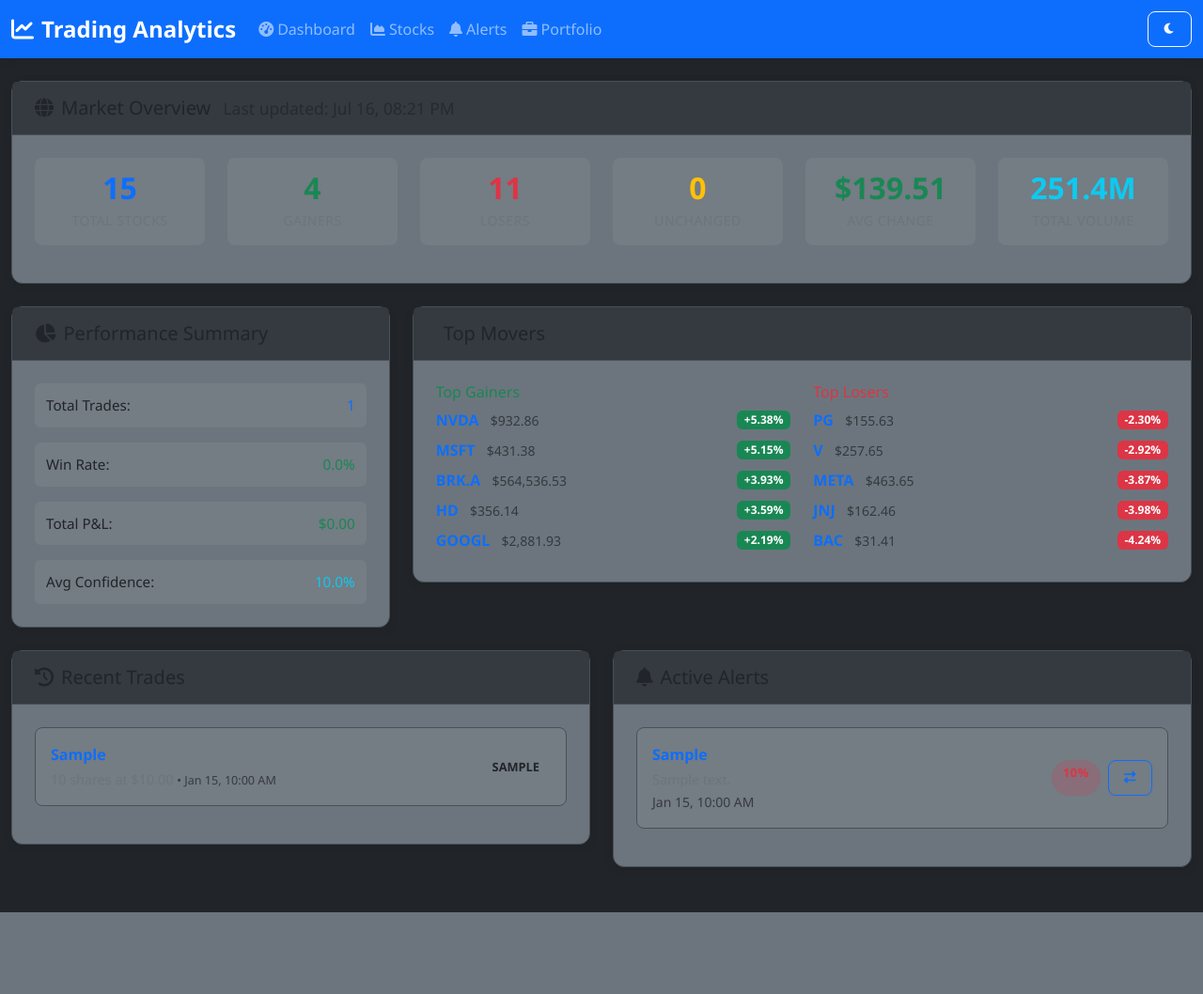
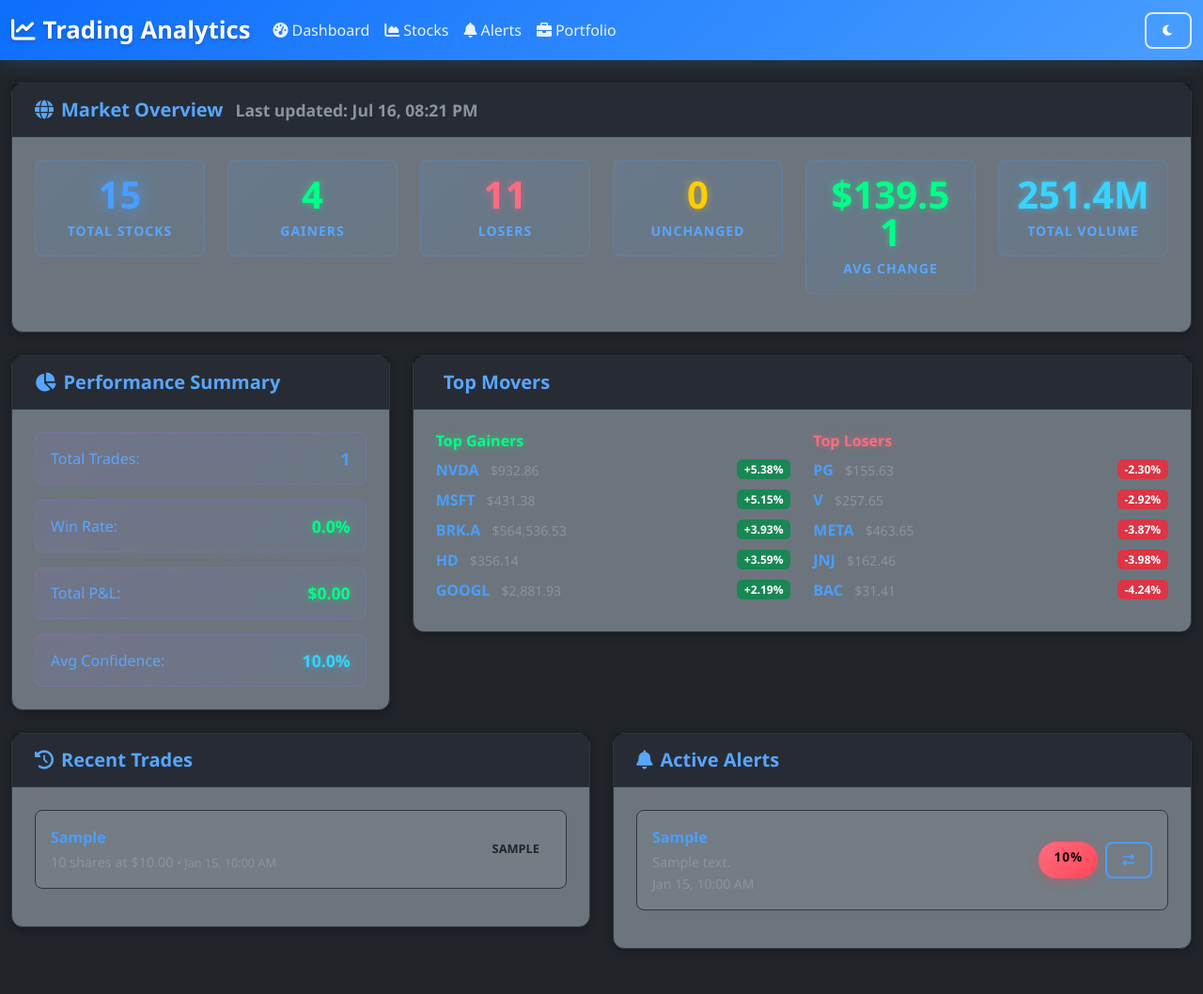
Before and after one commit to img0j0/tradewise-ai, a Flask app: page / in a window 1280 px wide. Shown: the whole page at 94% size. Before the commit the page ends 971 px from the top, so only its background shows below. Run offline with Flask 3, Linux system fonts and the light colour scheme; tables that the repository leaves empty hold one stand-in row (values such as "Sample post").

Commit message:
Introduce a vibrant dark theme for improved readability and aesthetics
Implements a dark theme by modifying CSS variables and base HTML with new color schemes and styles in `static/css/style.css` and `templates/base.html`.

Replit-Commit-Author: Agent
Replit-Commit-Session-Id: ff2204e8-596f-4096-a6e7-78ef4ad0d830
Replit-Commit-Screenshot-Url: https://storage.googleapis.com/screenshot-production-us-central1/faac9d14-f6e8-472b-b68f-2222f8439d93/ff2204e8-596f-4096-a6e7-78ef4ad0d830/onFJrFo

```diff
--- a/static/css/style.css
+++ b/static/css/style.css
@@ -1,19 +1,23 @@
 /* Custom CSS for Trading Analytics Platform */
 
 :root {
-    --primary-color: #0d6efd;
-    --secondary-color: #6c757d;
-    --success-color: #198754;
-    --danger-color: #dc3545;
-    --warning-color: #ffc107;
-    --info-color: #0dcaf0;
-    --dark-bg: #212529;
+    --primary-color: #4a9eff;
+    --secondary-color: #8b95a1;
+    --success-color: #00d97e;
+    --danger-color: #ff4757;
+    --warning-color: #ffcc00;
+    --info-color: #39d3ff;
+    --dark-bg: #0d1117;
     --light-bg: #ffffff;
-    --card-bg-dark: #343a40;
+    --card-bg-dark: #161b22;
     --card-bg-light: #f8f9fa;
-    --border-color: #495057;
-    --text-primary: #ffffff;
-    --text-secondary: #6c757d;
+    --border-color: #30363d;
+    --text-primary: #f0f6fc;
+    --text-secondary: #8b949e;
+    --text-bright: #58a6ff;
+    --accent-purple: #a371f7;
+    --accent-orange: #ffa657;
+    --accent-pink: #f778ba;
 }
 
 /* Light theme variables */
@@ -40,19 +44,25 @@ body {
     background-color: var(--card-bg-dark);
     border: 1px solid var(--border-color);
     border-radius: 12px;
-    box-shadow: 0 2px 10px rgba(0, 0, 0, 0.1);
+    box-shadow: 0 2px 10px rgba(0, 0, 0, 0.3);
     transition: all 0.3s ease;
 }
 
 .card:hover {
-    box-shadow: 0 4px 20px rgba(0, 0, 0, 0.15);
+    box-shadow: 0 4px 20px rgba(74, 158, 255, 0.1);
     transform: translateY(-2px);
+    border-color: rgba(74, 158, 255, 0.3);
 }
 
 .card-header {
-    background-color: var(--card-bg-dark);
+    background-color: rgba(22, 27, 34, 0.8);
     border-bottom: 1px solid var(--border-color);
     padding: 1rem 1.5rem;
+}
+
+.card-header h5 {
+    color: var(--text-bright);
+    font-weight: 600;
 }
 
 .card-body {
@@ -64,28 +74,32 @@ body {
     text-align: center;
     padding: 1rem;
     border-radius: 8px;
-    background-color: rgba(255, 255, 255, 0.05);
+    background: linear-gradient(135deg, rgba(74, 158, 255, 0.1) 0%, rgba(74, 158, 255, 0.05) 100%);
+    border: 1px solid rgba(74, 158, 255, 0.2);
     margin-bottom: 1rem;
     transition: all 0.3s ease;
 }
 
 .stat-card:hover {
-    background-color: rgba(255, 255, 255, 0.1);
-    transform: translateY(-1px);
+    background: linear-gradient(135deg, rgba(74, 158, 255, 0.15) 0%, rgba(74, 158, 255, 0.08) 100%);
+    transform: translateY(-2px);
+    box-shadow: 0 4px 12px rgba(74, 158, 255, 0.2);
 }
 
 .stat-number {
-    font-size: 2rem;
+    font-size: 2.5rem;
     font-weight: 700;
     line-height: 1;
     margin-bottom: 0.5rem;
+    text-shadow: 0 0 20px currentColor;
 }
 
 .stat-label {
     font-size: 0.875rem;
-    color: var(--text-secondary);
+    color: var(--text-bright);
     text-transform: uppercase;
-    letter-spacing: 0.5px;
+    letter-spacing: 1px;
+    font-weight: 600;
 }
 
 /* Performance stats */
@@ -99,20 +113,34 @@ body {
     display: flex;
     justify-content: space-between;
     align-items: center;
-    padding: 0.75rem;
-    background-color: rgba(255, 255, 255, 0.05);
-    border-radius: 6px;
-    font-size: 0.95rem;
+    padding: 0.85rem 1rem;
+    background: linear-gradient(135deg, rgba(163, 113, 247, 0.1) 0%, rgba(74, 158, 255, 0.05) 100%);
+    border: 1px solid rgba(163, 113, 247, 0.2);
+    border-radius: 8px;
+    font-size: 1rem;
+    font-weight: 500;
+    transition: all 0.3s ease;
 }
 
 .stat-row:hover {
-    background-color: rgba(255, 255, 255, 0.1);
+    background: linear-gradient(135deg, rgba(163, 113, 247, 0.15) 0%, rgba(74, 158, 255, 0.08) 100%);
+    transform: translateX(4px);
+    box-shadow: 0 2px 8px rgba(163, 113, 247, 0.2);
+}
+
+.stat-row span:first-child {
+    color: var(--text-bright);
+}
+
+.stat-row span:last-child {
+    font-weight: 700;
+    font-size: 1.1rem;
 }
 
 /* Stock list styles */
 .stock-item {
-    background-color: rgba(255, 255, 255, 0.05);
-    border: 1px solid var(--border-color);
+    background: linear-gradient(135deg, rgba(22, 27, 34, 0.9) 0%, rgba(13, 17, 23, 0.9) 100%);
+    border: 1px solid rgba(74, 158, 255, 0.2);
     border-radius: 8px;
     padding: 1rem;
     margin-bottom: 1rem;
@@ -173,42 +211,63 @@ body {
 
 .stock-info {
     display: flex;
-    gap: 1rem;
-    font-size: 0.85rem;
-    color: var(--text-secondary);
+    gap: 1.5rem;
+    font-size: 0.95rem;
+    color: var(--text-bright);
+    font-weight: 500;
+}
+
+.stock-info span {
+    color: #8b949e;
+    display: flex;
+    align-items: center;
+    gap: 0.3rem;
+}
+
+.stock-info span strong {
+    color: var(--text-primary);
+    font-weight: 600;
 }
 
 .ai-insights {
-    background-color: rgba(13, 202, 240, 0.1);
-    border: 1px solid rgba(13, 202, 240, 0.3);
-    border-radius: 6px;
-    padding: 0.75rem;
+    background: linear-gradient(135deg, rgba(57, 211, 255, 0.15) 0%, rgba(163, 113, 247, 0.1) 100%);
+    border: 1px solid rgba(57, 211, 255, 0.4);
+    border-radius: 8px;
+    padding: 1rem;
     margin-top: 1rem;
+    box-shadow: 0 2px 8px rgba(57, 211, 255, 0.2);
 }
 
 .confidence-badge {
     display: inline-block;
-    padding: 0.25rem 0.75rem;
+    padding: 0.35rem 1rem;
     border-radius: 20px;
-    font-size: 0.8rem;
-    font-weight: 600;
+    font-size: 0.85rem;
+    font-weight: 700;
     text-transform: uppercase;
-    letter-spacing: 0.5px;
+    letter-spacing: 1px;
+    box-shadow: 0 2px 8px rgba(0, 0, 0, 0.2);
 }
 
 .confidence-high {
-    background-color: rgba(25, 135, 84, 0.2);
-    color: var(--success-color);
+    background: linear-gradient(135deg, #00ff88 0%, #00d97e 100%);
+    color: #001a0f;
+    box-shadow: 0 2px 12px rgba(0, 217, 126, 0.4);
+    text-shadow: none;
 }
 
 .confidence-medium {
-    background-color: rgba(255, 193, 7, 0.2);
-    color: var(--warning-color);
+    background: linear-gradient(135deg, #ffcc00 0%, #ffa657 100%);
+    color: #1a0f00;
+    box-shadow: 0 2px 12px rgba(255, 204, 0, 0.4);
+    text-shadow: none;
 }
 
 .confidence-low {
-    background-color: rgba(220, 53, 69, 0.2);
-    color: var(--danger-color);
+    background: linear-gradient(135deg, #ff6b81 0%, #ff4757 100%);
+    color: #1a0007;
+    box-shadow: 0 2px 12px rgba(255, 71, 87, 0.4);
+    text-shadow: none;
 }
 
 .recommendation-badge {
@@ -368,17 +427,37 @@ body {
 /* Button styles */
 .btn {
     border-radius: 8px;
-    font-weight: 500;
+    font-weight: 600;
     padding: 0.75rem 1.5rem;
     transition: all 0.3s ease;
     text-transform: uppercase;
-    letter-spacing: 0.5px;
+    letter-spacing: 1px;
     font-size: 0.85rem;
 }
 
-.btn:hover {
+.btn-primary {
+    background: linear-gradient(135deg, #4a9eff 0%, #0d6efd 100%);
+    border: none;
+    color: #ffffff;
+    box-shadow: 0 2px 8px rgba(74, 158, 255, 0.3);
+}
+
+.btn-primary:hover {
+    transform: translateY(-2px);
+    box-shadow: 0 4px 16px rgba(74, 158, 255, 0.5);
+    background: linear-gradient(135deg, #5aa8ff 0%, #1e7fff 100%);
+}
+
+.btn-outline-primary {
+    border: 2px solid var(--primary-color);
+    color: var(--primary-color);
+    background: transparent;
+}
+
+.btn-outline-primary:hover {
+    background: rgba(74, 158, 255, 0.1);
+    box-shadow: 0 2px 12px rgba(74, 158, 255, 0.3);
     transform: translateY(-1px);
-    box-shadow: 0 2px 10px rgba(0, 0, 0, 0.2);
 }
 
 .btn-sm {
@@ -428,20 +511,27 @@ body {
 
 /* Navbar styles */
 .navbar {
-    box-shadow: 0 2px 10px rgba(0, 0, 0, 0.1);
+    box-shadow: 0 2px 20px rgba(74, 158, 255, 0.2);
+    background: linear-gradient(135deg, #0d6efd 0%, #4a9eff 100%) !important;
 }
 
 .navbar-brand {
     font-weight: 700;
-    font-size: 1.5rem;
+    font-size: 1.6rem;
+    color: #ffffff !important;
+    text-shadow: 0 2px 4px rgba(0, 0, 0, 0.2);
 }
 
 .nav-link {
-    transition: color 0.3s ease;
+    transition: all 0.3s ease;
+    color: rgba(255, 255, 255, 0.9) !important;
+    font-weight: 500;
 }
 
 .nav-link:hover {
-    color: rgba(255, 255, 255, 0.8) !important;
+    color: #ffffff !important;
+    text-shadow: 0 0 10px rgba(255, 255, 255, 0.5);
+    transform: translateY(-1px);
 }
 
 /* Responsive design */
@@ -539,3 +629,37 @@ body {
 ::-webkit-scrollbar-thumb:hover {
     background: var(--text-secondary);
 }
+
+/* Text color overrides for better visibility */
+.text-primary {
+    color: #4a9eff !important;
+    font-weight: 600;
+}
+
+.text-success {
+    color: #00ff88 !important;
+    font-weight: 600;
+    text-shadow: 0 0 8px rgba(0, 255, 136, 0.5);
+}
+
+.text-danger {
+    color: #ff6b81 !important;
+    font-weight: 600;
+    text-shadow: 0 0 8px rgba(255, 107, 129, 0.5);
+}
+
+.text-warning {
+    color: #ffcc00 !important;
+    font-weight: 600;
+    text-shadow: 0 0 8px rgba(255, 204, 0, 0.5);
+}
+
+.text-info {
+    color: #39d3ff !important;
+    font-weight: 600;
+    text-shadow: 0 0 8px rgba(57, 211, 255, 0.5);
+}
+
+.text-muted {
+    color: #8b949e !important;
+}
--- a/templates/base.html
+++ b/templates/base.html
@@ -50,7 +50,7 @@
                 </ul>
 
                 <div class="navbar-nav">
-                    <button class="btn btn-outline-light btn-sm" onclick="toggleTheme()">
+                    <button class="btn btn-outline-light btn-sm" onclick="toggleTheme()" style="border: 2px solid rgba(255,255,255,0.8); font-weight: 600;">
                         <i class="fas fa-moon" id="theme-icon"></i>
                     </button>
                 </div>
```
Also changed, not shown: other parts of static/css/style.css (+36 -22 lines).
